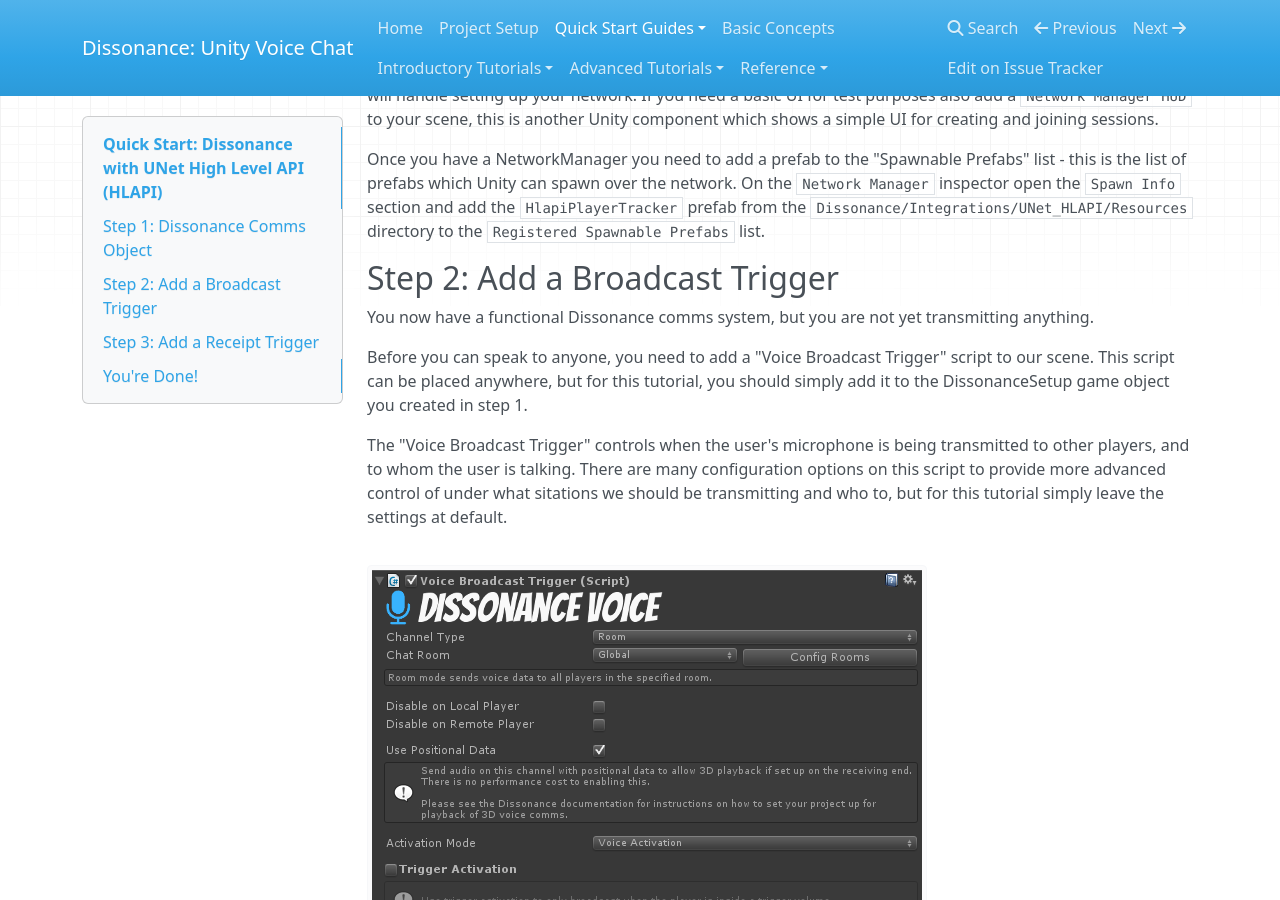
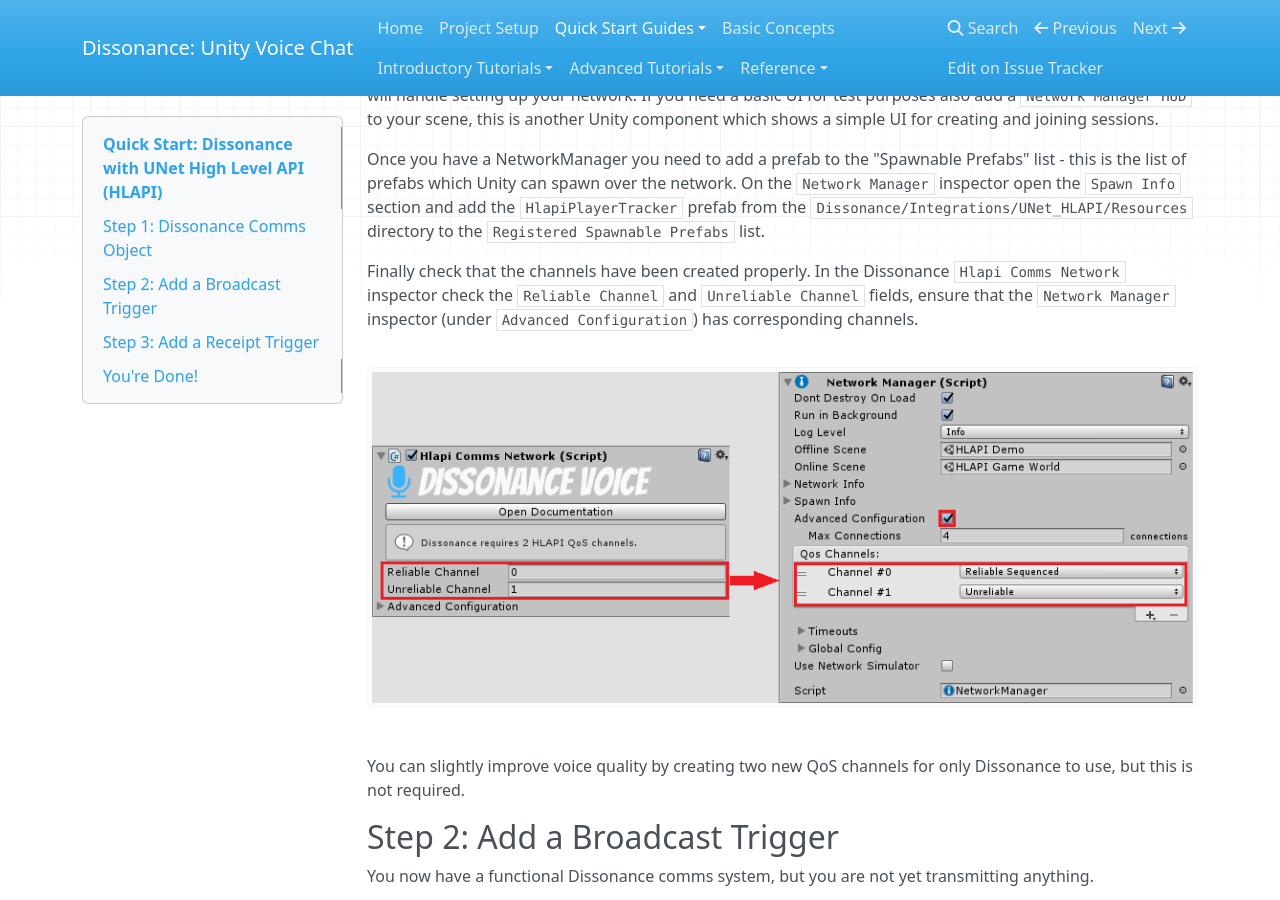
Before and after one commit to Placeholder-Software/Dissonance, an MkDocs documentation site: the page built from docs/Basics/Quick-Start-UNet-HLAPI.md, in a window 1280 px wide and 900 px high, scrolled down 790 px. Built offline with MkDocs 1.6.1, drawn with Linux system fonts in a browser that asks for light colours; nearby versions of some CDN libraries; old or Windows-style settings are respelled for this version of MkDocs.

Commit message:
Added a note on the HLAPI QoS channels (per https://github.com/Placeholder-Software/Dissonance/issues/34)
Signed-off-by: Martin Evans <martindevans@gmail.com>

```diff
--- a/docs/Basics/Quick-Start-UNet-HLAPI.md
+++ b/docs/Basics/Quick-Start-UNet-HLAPI.md
@@ -23,6 +23,12 @@
 To create a high level network session add a `Network Manager` to your scene, this is a Unity component which will handle setting up your network. If you need a basic UI for test purposes also add a `Network Manager HUD` to your scene, this is another Unity component which shows a simple UI for creating and joining sessions.
 
 Once you have a NetworkManager you need to add a prefab to the "Spawnable Prefabs" list - this is the list of prefabs which Unity can spawn over the network. On the `Network Manager` inspector open the `Spawn Info` section and add the `HlapiPlayerTracker` prefab from the `Dissonance/Integrations/UNet_HLAPI/Resources` directory to the `Registered Spawnable Prefabs` list.
+
+Finally check that the channels have been created properly. In the Dissonance `Hlapi Comms Network` inspector check the `Reliable Channel` and `Unreliable Channel` fields, ensure that the `Network Manager` inspector (under `Advanced Configuration`) has corresponding channels.
+
+![HLAPI QoS Channels](/images/HLAPI_QoS_Channels.png)
+
+You can slightly improve voice quality by creating two new QoS channels for only Dissonance to use, but this is not required.
 
 ## Step 2: Add a Broadcast Trigger
 
```
Also changed, not shown: docs/images/HLAPI_QoS_Channels.png (added).
